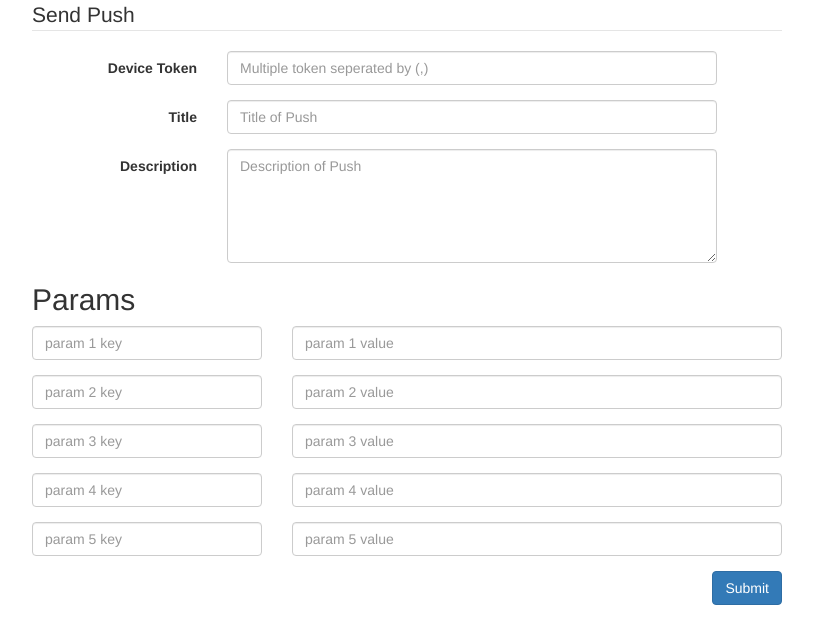
After one commit to tarikul05/push-notification, a PHP site: page /ios/grubdelz.php in a window 1280 px wide. The commit adds this page. Shown: the top 644 px of the page, without its empty margins (38-851 px from the left). Run offline with PHP 8.4, Linux system fonts and the light colour scheme; some libraries are stand-ins or nearby versions.

Commit message:
udpates push

```diff
--- a/ios.php
+++ b/ios.php
@@ -34,19 +34,14 @@
 		'data' => $data['data'],
 	);
 
-	// Encode the payload as JSON
 	$payload = json_encode($body);
-
-	// Build the binary notification
 	if (is_array($deviceToken)) {
 		foreach ($deviceToken as $key => $token) {
 			$msg = chr(0) . pack('n', 32) . pack('H*', $token) . pack('n', strlen($payload)) . $payload;
 			$result = fwrite($fp, $msg, strlen($msg));
 		}
 	}else{
-		// Build the binary notification
 		$msg = chr(0) . pack('n', 32) . pack('H*', $deviceToken) . pack('n', strlen($payload)) . $payload;
-		// Send it to the server
 		$result = fwrite($fp, $msg, strlen($msg));
 	}
 	fclose($fp);
--- /dev/null
+++ b/ios/grubdelz.php
@@ -0,0 +1,140 @@
+<?php
+function iOS($data, $deviceToken, $pass = 'grubdealz17') {
+	$ctx = stream_context_create();
+	$files = "pem_development_push.pem";
+	stream_context_set_option($ctx, 'ssl', 'local_cert', $files);
+	stream_context_set_option($ctx, 'ssl', 'passphrase', $pass);
+	$fp = stream_socket_client(
+		'ssl://gateway.sandbox.push.apple.com:2195', $err,
+		$errstr, 60, STREAM_CLIENT_CONNECT|STREAM_CLIENT_PERSISTENT, $ctx);
+	if (!$fp)
+		exit("Failed to connect: $err $errstr" . PHP_EOL);
+	$body['aps'] = array(
+		'alert' => array(
+		    'title' => $data['title'],
+            'body' => $data['desc'],
+		 ),
+		'sound' => 'default',
+		'data' => $data['data'],
+	);
+
+	$payload = json_encode($body);
+	if (is_array($deviceToken)) {
+		foreach ($deviceToken as $key => $token) {
+			$msg = chr(0) . pack('n', 32) . pack('H*', $token) . pack('n', strlen($payload)) . $payload;
+			$result = fwrite($fp, $msg, strlen($msg));
+		}
+	}else{
+		$msg = chr(0) . pack('n', 32) . pack('H*', $deviceToken) . pack('n', strlen($payload)) . $payload;
+		$result = fwrite($fp, $msg, strlen($msg));
+	}
+	fclose($fp);
+	return empty($result) ? false : True;
+}
+
+if (isset($_POST['submit'])) {
+	// print_r($_POST); die();
+	$title = $_POST['title'];
+	$description = $_POST['description'];
+	$tokens = $_POST['token']; //explode(',', $_POST['token']);
+	// $tokens = '6a5a261a7e20bf9801f878f6dc91c0fd807183555cbaa7bc360adb634b573cf8';
+	$paramData = [];
+	foreach ($_POST['param'] as $key => $value) {
+		if (!empty($value['key'])) {
+			$paramData[$value['key']] = $value['value'];
+		}
+	}
+
+	$data = array (
+	            'title' => $title,
+	            'desc' => $description,
+	            'data' => $paramData
+	        );
+
+	// var_dump($data); die();
+	$flag = iOS($data, $tokens);
+}
+
+ ?>
+<!DOCTYPE html>
+<html lang="en">
+	<head>
+		<meta charset="utf-8">
+		<meta http-equiv="X-UA-Compatible" content="IE=edge">
+		<meta name="viewport" content="width=device-width, initial-scale=1">
+		<title>IOS push</title>
+		<link href="https://netdna.bootstrapcdn.com/bootstrap/3.2.0/css/bootstrap.min.css" rel="stylesheet">
+	</head>
+	<body>
+		<div class="container">
+			<div class="row">
+				<div class="col-md-8">
+				<?php if (isset($flag) && !empty($flag)): ?>
+					<div class="alert">
+						<button type="button" class="close" data-dismiss="alert" aria-hidden="true">&times;</button>
+						<strong>Success!</strong> The push has been sent
+					</div>
+				<?php endif ?>
+
+					<form action="" method="POST" role="form" class="form-horizontal">
+						<legend>Send Push</legend>
+
+						<!-- <div class="form-group">
+							<label class="control-label col-sm-4 col-md-3" for="">Certificate Password</label>
+							<div class="col-sm-8 col-md-8">
+								<input type="text" name="pass" class="form-control" id="pass" placeholder="Certificate Password">
+							</div>
+						</div> -->
+
+						<div class="form-group">
+							<label class="control-label col-sm-4 col-md-3" for="">Device Token</label>
+							<div class="col-sm-8 col-md-8">
+								<input type="text" name="token" class="form-control" id="token" placeholder="Multiple token seperated by (,)">
+							</div>
+						</div>
+
+						<div class="form-group">
+							<label class="control-label col-sm-4 col-md-3" for="">Title</label>
+							<div class="col-sm-8 col-md-8">
+								<input type="text" name="title" class="form-control" id="title" placeholder="Title of Push">
+							</div>
+						</div>
+
+						<div class="form-group">
+							<label class="control-label col-sm-4 col-md-3" for="">Description</label>
+							<div class="col-sm-8 col-md-8">
+								<textarea class="form-control" rows="5" name="description" id="description" placeholder="Description of Push"></textarea>
+							</div>
+						</div>
+					<h2>Params</h2>
+						<div id="params">
+						<?php for( $i = 1; $i <= 5 ; $i++){ ?>
+							<div class="form-group">
+								<div class="col-sm-4 col-md-4">
+									<input type="text" name="param[<?php echo $i ?>][key]" class="form-control" id="param-<?php echo $i ?>-key" placeholder="param <?php echo $i ?> key">
+								</div>
+								<div class="col-sm-8 col-md-8">
+									<input type="text" name="param[<?php echo $i ?>][value]" class="form-control" id="param-<?php echo $i ?>-value" placeholder="param <?php echo $i ?> value">
+								</div>
+							</div>
+						<?php } ?>
+						</div>
+						<button type="submit" name="submit" class="btn btn-primary pull-right">Submit</button>
+					</form>
+				</div>
+				<div class="col-md-4">
+
+				</div>
+			</div>
+		</div>
+
+<!-- jQuery -->
+<script src="https://code.jquery.com/jquery.js"></script>
+<!-- Bootstrap JavaScript -->
+<script src="https://netdna.bootstrapcdn.com/bootstrap/3.2.0/js/bootstrap.min.js"></script>
+
+<script type="text/javascript">
+
+</script>
+</body>
+</html>
```
Also changed, not shown: ios/index.php (added, +71 -0 lines), 1 other file.
